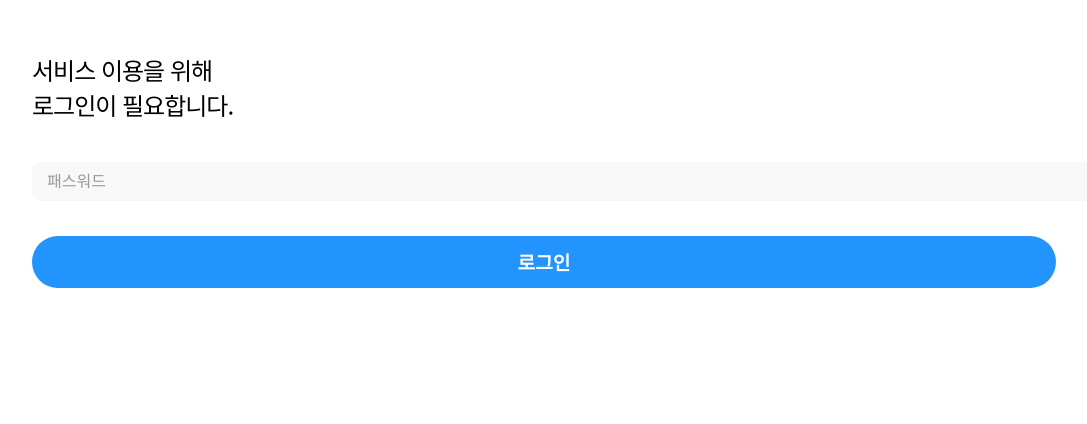
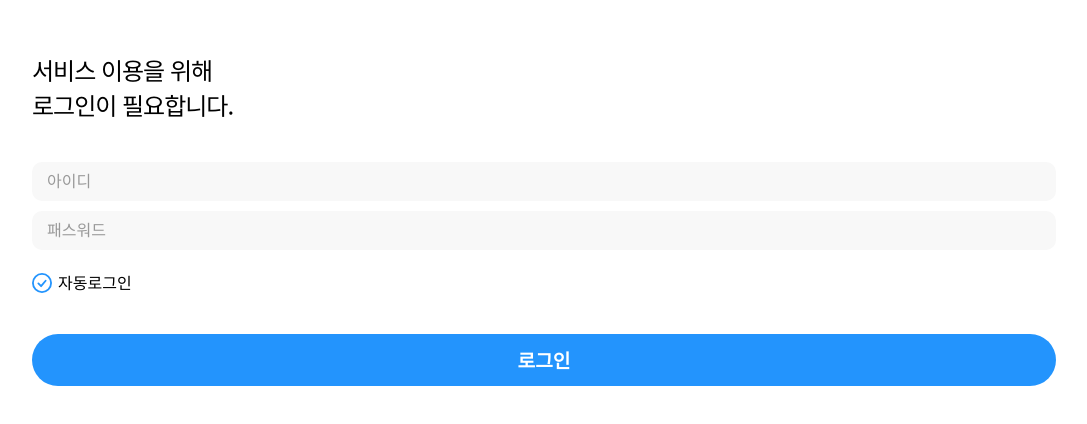
Before and after one commit to tsis-psy/t-lounge, a plain HTML site: page login.html in a window 1280 px wide. Shown: the part 116-540 px from the top of the page, without its empty margins (96-1183 px from the left). Drawn offline with Linux system fonts and the light colour scheme.

Commit message:
input bug test 되돌림

```diff
--- a/css/style.css
+++ b/css/style.css
@@ -28,7 +28,6 @@ input[type='password'] {
 	width: 100%;
 	padding: 10px 8px;
 	font-size: 16px;
-	position: fixed !important;
 }
 
 input:focus {
```
